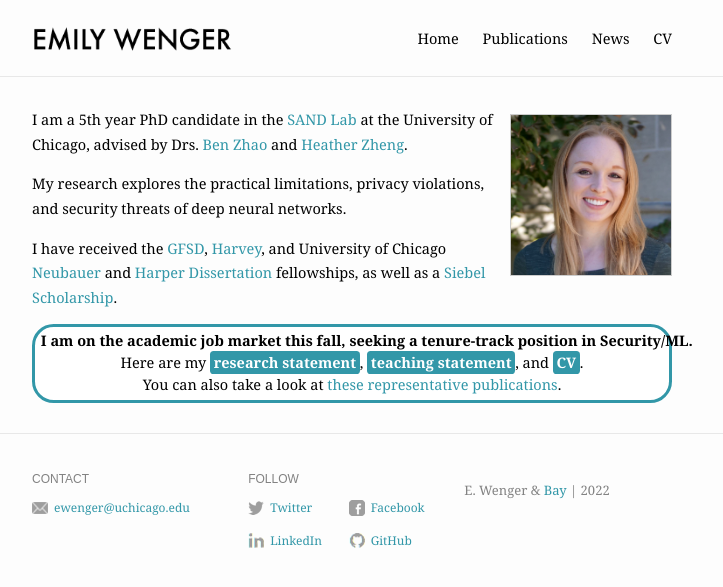
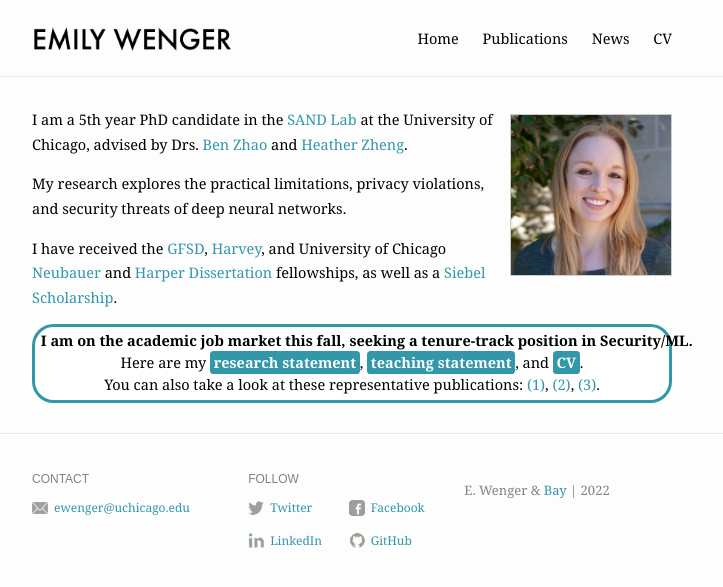
Before and after one commit to emilywenger/emilywenger.github.io, a Jekyll site: the page built from index.md, in a window 1280 px wide. Shown: the top 587 px of the page, without its empty margins (288-1011 px from the left). Built offline with Jekyll 4.4.1, drawn with Linux system fonts in a browser that asks for light colours.

Commit message:
final updates

```diff
--- a/_config.yml
+++ b/_config.yml
@@ -3,10 +3,10 @@
 
 title: Emily Wenger
 description: >- # this means to ignore newlines until "baseurl:"
-  Bay is a minimal Jekyll Theme.
+  Emily Wenger's personal website.
 baseurl: "" #"/" #"/emilywenger.github.io" # the subpath of the site
 url: "https://www.emilywenger.com" #"https://emilywenger.github.io" # the base hostname & protocol for the site
-og_image: /assets/img/emily-pic.jpg
+og_image: /assets/img/ewenger_headshot.jpg
 google_analytics: "UA-121636368-3"
 
 header:
--- a/_layouts/home.html
+++ b/_layouts/home.html
@@ -20,7 +20,7 @@
                                  class="job-link-button">research statement</a>, <a href="./assets/ewenger_teaching.pdf" target="_blank"
                                  class="job-link-button">teaching statement</a>, and <a href="./assets/CV.pdf" target="_blank"
                                  class="job-link-button">CV</a>.
-            <br>You can also take a look at <a href="https://openaccess.thecvf.com/content/CVPR2021/papers/Wenger_Backdoor_Attacks_Against_Deep_Learning_Systems_in_the_Physical_World_CVPR_2021_paper.pdf" target="_blank">these</a> <a href="https://www.usenix.org/system/files/sec20-shan.pdf" target="_blank">representative</a> <a href="https://dl.acm.org/doi/abs/10.1145/3460120.3484742" target="_blank">publications</a>.
+            <br>You can also take a look at these representative publications: <a href="https://openaccess.thecvf.com/content/CVPR2021/papers/Wenger_Backdoor_Attacks_Against_Deep_Learning_Systems_in_the_Physical_World_CVPR_2021_paper.pdf" target="_blank">(1)</a>, <a href="https://www.usenix.org/system/files/sec20-shan.pdf" target="_blank">(2)</a>, <a href="https://dl.acm.org/doi/abs/10.1145/3460120.3484742" target="_blank">(3)</a>.
           </div>
         </div>
       </div>
```
Also changed, not shown: index.md (line endings or trailing spaces).
